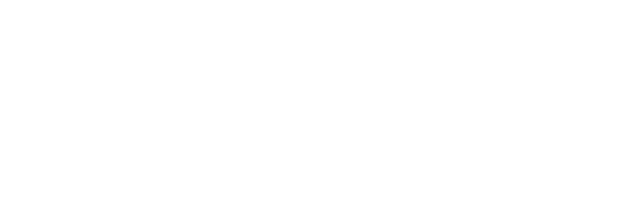
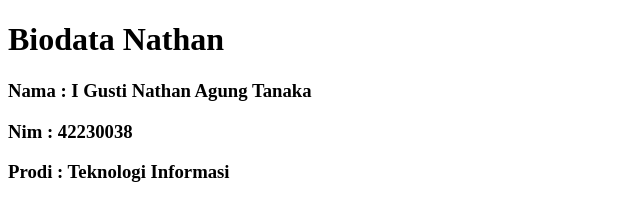
Before and after one commit to NoPlayerCharacter/UTS-Devops, a plain HTML site: page index.html in a window 1280 px wide. Shown: the whole page, without its empty margins (0-640 px from the left). Drawn offline with Linux system fonts and the light colour scheme.

Commit message:
pebuatan biodata

```diff
--- a/index.html
+++ b/index.html
@@ -3,9 +3,19 @@
 <head>
     <meta charset="UTF-8">
     <meta name="viewport" content="width=device-width, initial-scale=1.0">
-    <title>Document</title>
+    <title>Biodata kelompok</title>
 </head>
 <body>
+    <h1>
+        Biodata Nathan
+    </h1>
+
+    <h3>Nama : I Gusti Nathan Agung Tanaka</h3>
+    <h3>Nim : 42230038</h3>
+    <h3>Prodi : Teknologi Informasi</h3>
+
+
+
 
 </body>
 </html>
```
